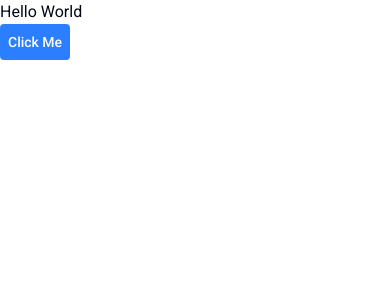
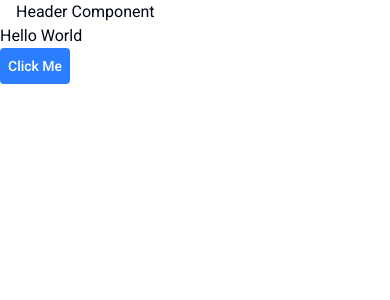
Before and after one commit to ahmed-reda-301/food-ordering-app, a Next.js app: page / in a window 390 px wide. Shown: the top 300 px of the page. Built offline with nearby package versions, Linux system fonts and the light colour scheme.

Commit message:
feat: add initial responsive Header component and adjust container class for better responsiveness

```diff
--- a/src/app/globals.css
+++ b/src/app/globals.css
@@ -119,4 +119,7 @@
   body {
     @apply bg-background text-foreground;
   }
+  .container {
+    @apply mx-auto px-4 md:px-8 lg:px-16 xl:px-32;
+  }
 }
--- a/src/app/layout.tsx
+++ b/src/app/layout.tsx
@@ -1,6 +1,7 @@
 import type { Metadata } from "next";
 import { Roboto } from "next/font/google";
 import "./globals.css";
+import Header from "@/components/header";
 
 const roboto = Roboto({
   subsets: ["latin"],
@@ -20,7 +21,10 @@ export default function RootLayout({
 }>) {
   return (
     <html lang="en">
-      <body className={roboto.className}>{children}</body>
+      <body className={roboto.className}>
+        <Header />
+        {children}
+      </body>
     </html>
   );
 }
--- /dev/null
+++ b/src/components/header/index.tsx
@@ -0,0 +1,13 @@
+import React from "react";
+
+function Header() {
+  return (
+    <header>
+      <div className="container">
+        <h2>Header Component</h2>
+      </div>
+    </header>
+  );
+}
+
+export default Header;
```
Also changed, not shown: 1 other file (tests, documents, lock files or other folders).
